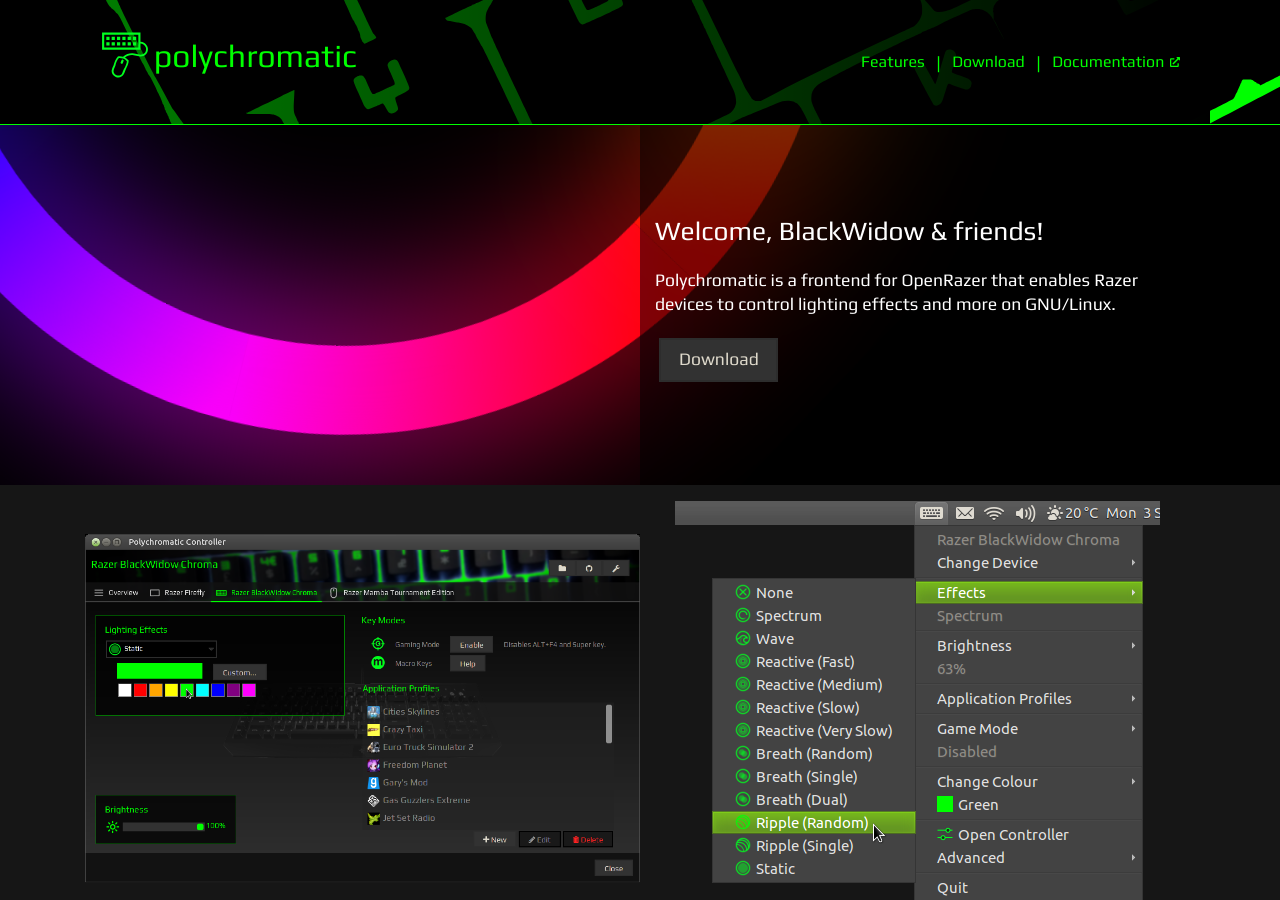
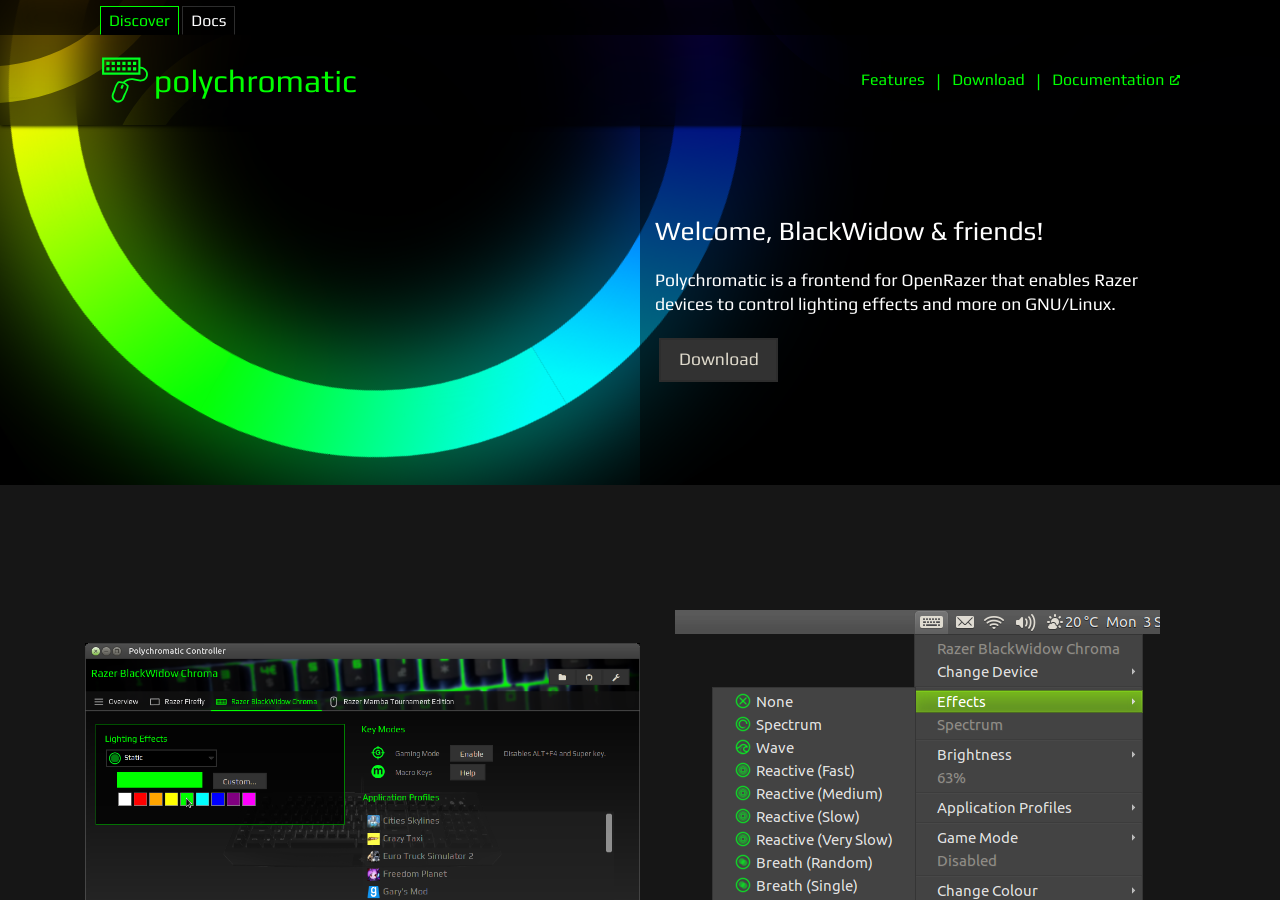
Before and after one commit to polychromatic/website, a Jekyll site: the page built from pages/index.md, in a window 1280 px wide and 900 px high. Built offline with Jekyll 4.4.1, drawn with Linux system fonts in a browser that asks for light colours.

Commit message:
Update header design (pass 1); add site switcher

```diff
--- /dev/null
+++ b/_data/subsites.yml
@@ -0,0 +1,5 @@
+- text: Discover
+  url: https://polychromatic.app
+
+- text: Docs
+  url: https://docs.polychromatic.app
--- a/_includes/header.html
+++ b/_includes/header.html
@@ -1,6 +1,8 @@
 <header class="site-header" role="banner">
 
-  <div class="wrapper">
+  {% include site-switcher.html %}
+
+  <div class="site-header-content wrapper">
     {% assign default_paths = site.pages | map: "path" %}
     {% assign page_paths = site.header_pages | default: default_paths %}
     <a class="site-title" href="/">
@@ -37,4 +39,3 @@
 
   </div>
 </header>
-<div id="header-block"></div>
--- /dev/null
+++ b/_includes/site-switcher.html
@@ -0,0 +1,7 @@
+<div class="site-switcher">
+    <div class="wrapper">
+        {% for subsite in site.data.subsites %}
+            <a class="tab {{ subsite.class }} {% if subsite.url == site.url %}active{% endif %}" href="{{ subsite.url }}">{{ subsite.text }}</a>
+        {% endfor %}
+    </div>
+</div>
--- a/_sass/header.scss
+++ b/_sass/header.scss
@@ -1,12 +1,12 @@
 @import 'variables.scss';
 
-body > header {
-    border-bottom: 1px solid lime;
-    background-color: black;
-    background-image: url(/assets/img/header-keys.svg);
-    background-size: cover;
-    background-position: center;
-    animation: smooth-header 0.5s linear forwards;
+.site-header {
+    background: rgba(0,0,0,0.25);
+    background-image: url(/assets/img/header.svg);
+    background-size: contain;
+    background-position: -350px center;
+    backdrop-filter: blur(20px);
+    box-shadow: 0px 1px 4px #000;
     height: $header-height;
     position: fixed;
     top: 0;
@@ -14,29 +14,20 @@ body > header {
     right: 0;
     z-index: 1000;
 
-    .wrapper {
-        padding-top: 30px;
-        padding-bottom: 30px;
-        background: linear-gradient(to right, rgba(0,0,0,0.5), black);
+    .site-inner {
+        padding-top: 15px;
+        padding-bottom: 15px;
     }
 }
 
-#header-block {
-    height: $header-height;
-}
-
-@keyframes smooth-header {
-    0% {
-        background-color: black;
-    }
-
-    100% {
-        background-color: lime;
-    }
+.site-header-content {
+    display: flex;
+    height: $header-height - 35px;
 }
 
 .site-title {
     text-decoration: none !important;
+    margin: auto auto auto 0;
 
     * {
         vertical-align: middle;
@@ -54,7 +45,8 @@ body > header {
 }
 
 .site-nav {
-    float: right;
+    margin: auto;
+    margin-right: 0;
 
     a {
         color: lime;
--- a/_sass/layout.scss
+++ b/_sass/layout.scss
@@ -8,6 +8,10 @@ html, body {
 
 body {
     overflow-y: scroll;
+}
+
+main {
+    padding-top: $header-height;
 }
 
 p {
--- /dev/null
+++ b/_sass/site-switcher.scss
@@ -0,0 +1,40 @@
+@import 'variables.scss';
+
+.site-switcher {
+    background: rgba(0,0,0,0.5);
+    backdrop-filter: blur(20px);
+    padding-top: 6px;
+
+    .tab {
+        background: transparent;
+        border: 1px solid $border-colour;
+        border-bottom: 1px solid $border-colour;
+        border-bottom-color: transparent !important;
+        color: $fg-colour;
+        display: inline-block;
+        padding: 4px 8px;
+
+        &:hover,
+        &:focus {
+            border-color: lighten($border-colour, 10%);
+            color: darken($fg-colour, 10%);
+            text-decoration: none;
+        }
+
+        &:active {
+            border-color: lighten($border-colour, 20%);
+        }
+
+        &.active {
+            background: $bg-secondary;
+            color: $primary;
+            border-color: $primary;
+        }
+
+        &.disabled {
+            cursor: not-allowed;
+            color: $text-disabled;
+            opacity: 0.5;
+        }
+    }
+}
--- a/_sass/splash.scss
+++ b/_sass/splash.scss
@@ -1,10 +1,10 @@
 @import 'variables.scss';
 
-$splash-height: 40vh;
+$splash-height: calc(40vh + #{$header-height});
 
 .splash-block {
     display: block;
-    height: calc(#{$splash-height} + 1em);
+    height: $splash-height;
 }
 
 .splash {
@@ -15,6 +15,7 @@ $splash-height: 40vh;
     background: black;
     overflow: hidden;
     font-size: 1.1em;
+    margin-top: -$header-height;
 
     h2 {
         color: white;
@@ -27,15 +28,16 @@ $splash-height: 40vh;
 
         .chroma-ring {
             position: absolute;
-            height: 200vh;
-            top: -120vh;
-            left: -50vw;
-            animation: rotate 10s linear infinite;
+            height: 150vh;
+            top: -65vh;
+            left: -30vw;
+            animation: rotate 5s linear infinite;
         }
     }
 
     .splash-details {
         background: rgba(0,0,0,0.5);
+        padding-top: $header-height;
     }
 }
 
--- a/_sass/variables.scss
+++ b/_sass/variables.scss
@@ -11,6 +11,7 @@ $sidebar-heading: #969696;
 $table-colour: #282828;
 $table-colour-alt: #191919;
 $table-colour-head: #3C3C3C;
+$border-colour: #2D2D2D;
 
 /* Fonts */
 $primary-font: 'Play', 'Ubuntu', 'DejaVu Sans', 'Open Sans', sans-serif;
--- a/assets/polychromatic.scss
+++ b/assets/polychromatic.scss
@@ -8,6 +8,7 @@
 @import 'scrollbar.scss';
 @import 'interface.scss';
 @import 'header.scss';
+@import 'site-switcher.scss';
 @import 'footer.scss';
 @import '404.scss';
 @import 'transitions.scss';
```
Also changed, not shown: assets/img/header-keys.svg (deleted), assets/img/header.svg (added).
